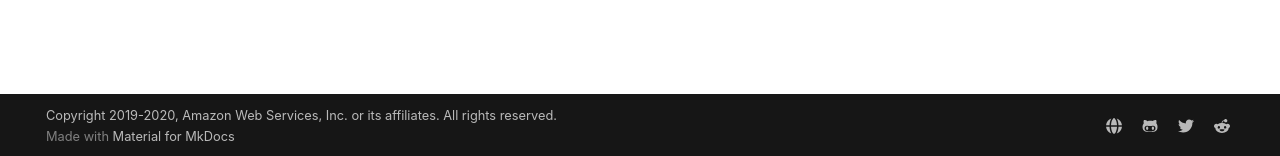
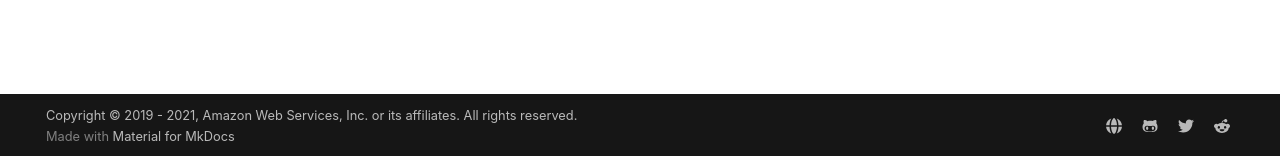
Before and after one commit to awslabs/aws-tools-for-vmware, an MkDocs documentation site: the page built from docs/index.md, in a window 1280 px wide. Shown: the part 741-897 px from the top of the page. Built offline with MkDocs 1.6.1 and Material for MkDocs 9.7.7, drawn with Linux system fonts in a browser that asks for light colours; comment, search, counter and statistics services are not loaded.

Commit message:
#4: Update copyright

```diff
--- a/mkdocs.yml
+++ b/mkdocs.yml
@@ -13,7 +13,7 @@
 edit_uri: 'blob/main/docs/'
 
 # Copyright
-copyright: 'Copyright 2019-2020, Amazon Web Services, Inc. or its affiliates. All rights reserved.'
+copyright: 'Copyright &copy; 2019 - 2021, Amazon Web Services, Inc. or its affiliates. All rights reserved.'
 
 # Configuration
 theme:
```
Also changed, not shown: 2 other files.
